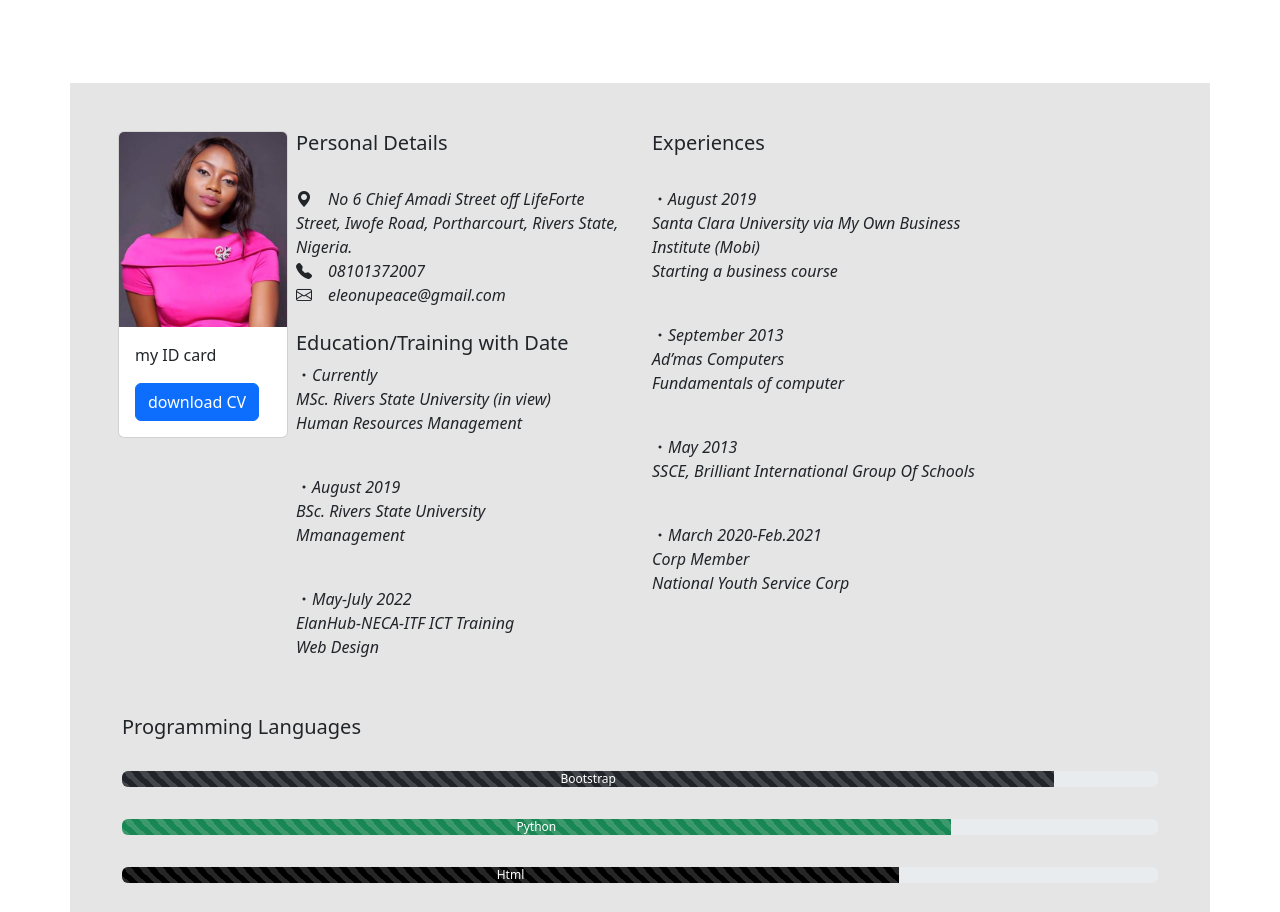
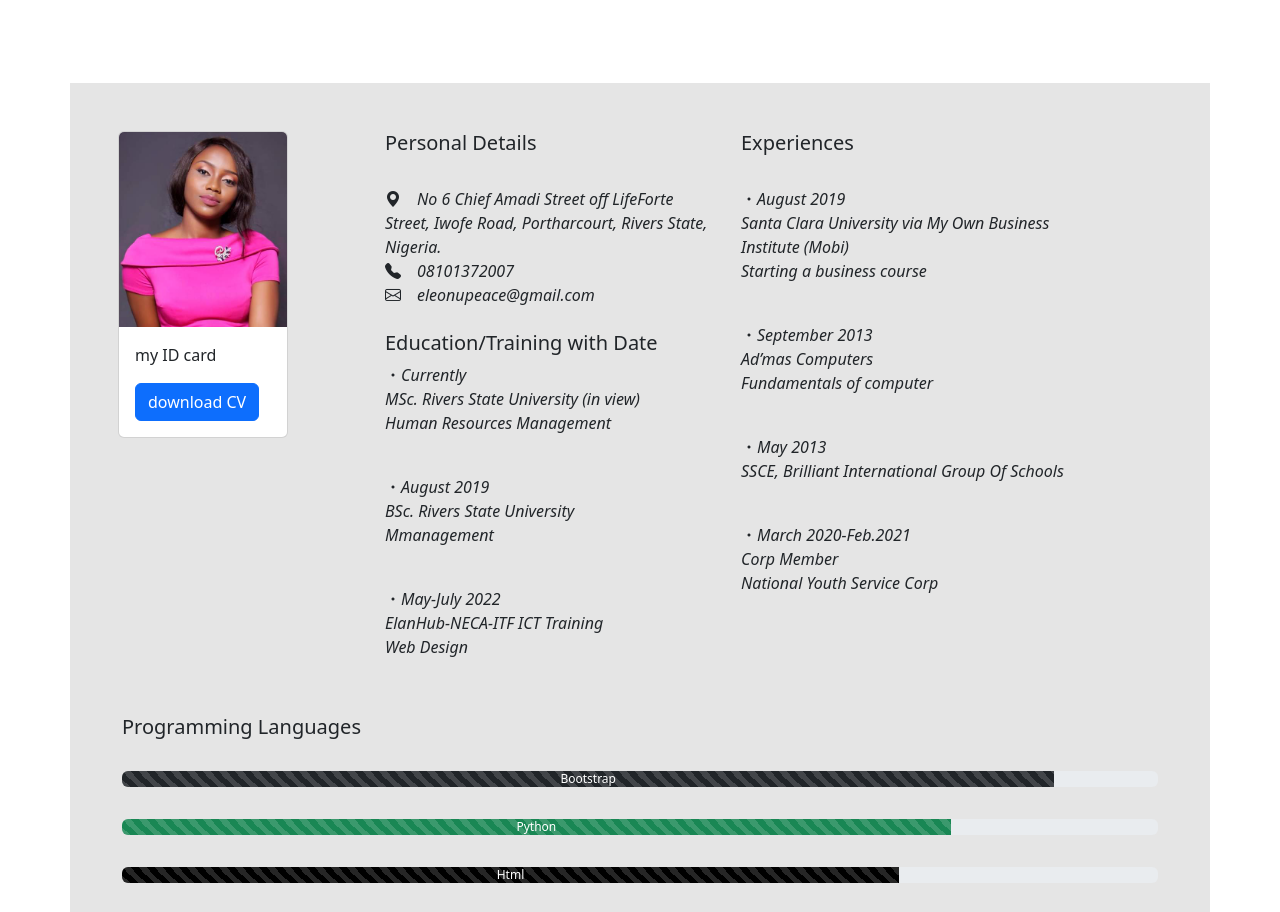
Before and after one commit to PeaceEleonu/ElanHub-Final-Project, a plain HTML site: page index.html in a window 1280 px wide. Shown: the part 1440-2352 px from the top of the page. Drawn offline with Linux system fonts and the light colour scheme; files whose address does not match are found by name.

Commit message:
Add files via upload

```diff
--- a/index.html
+++ b/index.html
@@ -82,7 +82,7 @@
                 <img src="images/image1(2).png" alt="peace" class="rounded-circle" style="width: 300px; height:300px;">
                 <h1 class="display-3 m-5 fw-bold">PEACE ELEONU</h1>
                 <h3><i class="bi bi-briefcase"></i> I am a <span class="auto-type" ></span></h3><br>
-              <!--bounce-arrow-->
+          <!--bounce-arrow-->
             <a href="#about-me" class="bounce-arrow">
               <span><i class="bi bi-chevron-double-down"></i></span>
             </a>
@@ -102,7 +102,7 @@
           </div>
           <div class="container p-5" id="container2">
             <div class="row">
-              <div class="col-sm-2">
+              <div class="col-sm-3">
                 <div class="card" style="width:170px">
                   <img class="card-img-top" src="images/image1(2).png" id="image2">
                   <div class="card-body text-right">
@@ -157,7 +157,6 @@
                  <div class="progress-bar progress-bar-striped progress-bar-animated bg-black" style="width:50%">js</div>
                 </div>
                </div>
-              </div>
             </div>
           </div><br><br>
         <div class="container text-white text-center" id="skillscolumn">
@@ -180,7 +179,7 @@
             </div>
         </div><br>
 
-          <div class="container-fluid pt-5 text-white" style="background-image:url(images/webimage1.jpg); background-size: cover;     background-position: center;"  id="container-fluid2">
+        <div class="container-fluid pt-5 text-white" style="background-image:url(images/webimage1.jpg); background-size: cover;     background-position: center;"  id="container-fluid2">
           <div class="row">
             <div class="container mt-3 col-sm-6">
               <h2>Form</h2>
```
